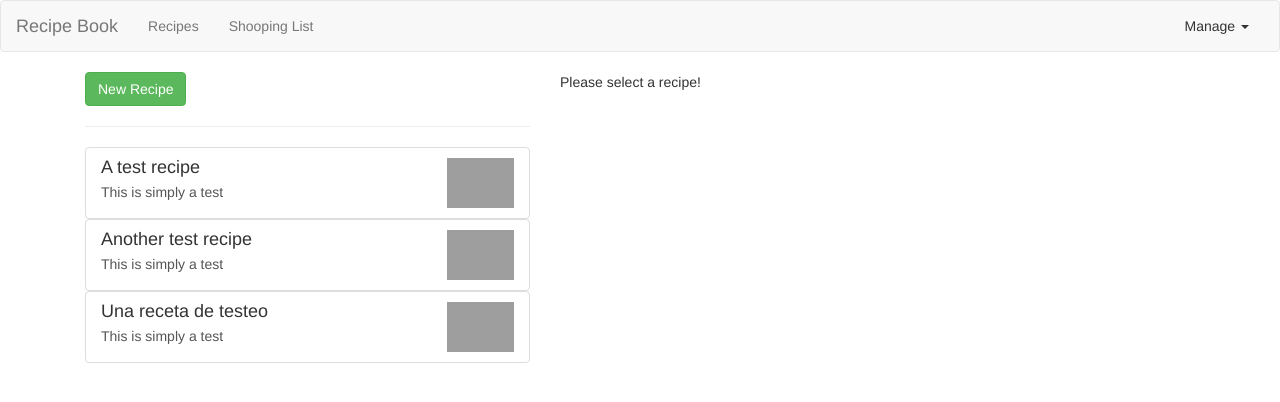
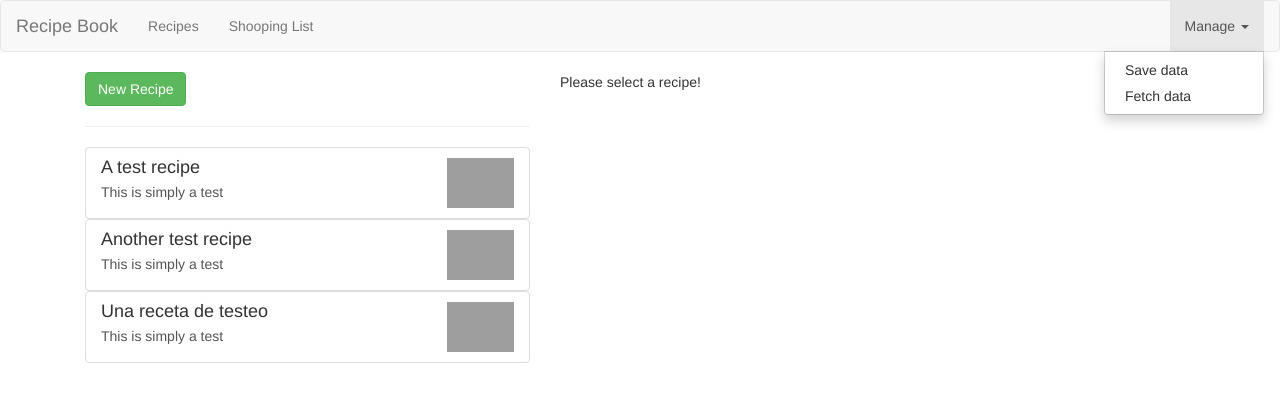
Before and after one commit to Gadoxplayer/AngularPractice-RecipeBook, an Angular app: page / in a window 1280 px wide. Both pictures are taken after a click on the button "Manage". Shown: the top 402 px of the page. Built offline with nearby package versions, Linux system fonts and the light colour scheme; grey boxes are pictures that could not be loaded.

Commit message:
constructing a directive to use a dropdown menu

```diff
--- a/src/app/app.module.ts
+++ b/src/app/app.module.ts
@@ -1,6 +1,5 @@
 import { NgModule } from '@angular/core';
 import { BrowserModule } from '@angular/platform-browser';
-
 import { AppRoutingModule } from './app-routing.module';
 import { AppComponent } from './app.component';
 import { HeaderComponent } from './header/header.component';
@@ -11,6 +10,7 @@ import { RecipeItemComponent } from './recipes/recipes-list/recipe-item/recipe-i
 import { ShoppingListComponent } from './shopping-list/shopping-list.component';
 import { ShoopingEditComponent } from './shopping-list/shooping-edit/shooping-edit.component';
 import { FormsModule } from '@angular/forms';
+import { DropdownDirective } from './shared/dropdown.directive';
 
 @NgModule({
   declarations: [
@@ -22,6 +22,7 @@ import { FormsModule } from '@angular/forms';
     RecipeItemComponent,
     ShoppingListComponent,
     ShoopingEditComponent,
+    DropdownDirective
   ],
   imports: [
     BrowserModule,
--- a/src/app/header/header.component.html
+++ b/src/app/header/header.component.html
@@ -12,11 +12,11 @@
                 <li><a href="#" (click)="onSelect('shooping-list')">Shooping List</a></li>
             </ul>
             <ul class="nav navbar-nav navbar-right">
-                <li class="dropdown">
+                <li class="dropdown" appDropdown >
                         <a href="#" class="dropdown-toggle" role="button">Manage <span class="caret"></span> </a>
                     <ul class="dropdown-menu">
                         <li><a href="#">Save data</a></li>
-                        <li><a href="#"></a>Fetch data</li>
+                        <li><a href="#">Fetch data</a></li>
                     </ul>
                 </li>
             </ul>
--- a/src/app/recipes/recipe-detail/recipe-detail.component.html
+++ b/src/app/recipes/recipe-detail/recipe-detail.component.html
@@ -16,7 +16,7 @@
 
 <div class="row">
     <div class="col-xs-12">
-        <div class="btn-group">
+        <div class="btn-group" appDropdown >
             <button
                 type="button"
                 class="btn btn-primary dropdown-toggle">
--- /dev/null
+++ b/src/app/shared/dropdown.directive.ts
@@ -0,0 +1,37 @@
+import { Directive, ElementRef, HostBinding, HostListener, Input, OnInit, Renderer2 } from "@angular/core";
+
+@Directive({
+    selector: '[appDropdown]'
+})
+
+export class DropdownDirective implements OnInit {
+
+    // my solution
+    // @Input() dropdown: string = 'btn-group open';
+    // @Input() clicked: boolean = false;
+
+    // @HostBinding('class') open: string;
+
+    // constructor(private elementRef: ElementRef, private renderer: Renderer2){
+    // }
+
+    // ngOnInit(): void {
+    //     this.open = 'btn-group';
+    // }
+
+    // @HostListener('click') onClick(event: Event) {
+    //     this.clicked = !this.clicked;
+    //     this.clicked ?  this.open = this.dropdown : this.open = 'btn-group';
+    // }
+    // end of my solution
+
+    @HostBinding('class.open') isOpen:boolean = false;
+
+    @HostListener('click') toggleOpen() {
+        this.isOpen = !this.isOpen;
+    };
+
+    ngOnInit(): void {
+
+    }
+}
```
